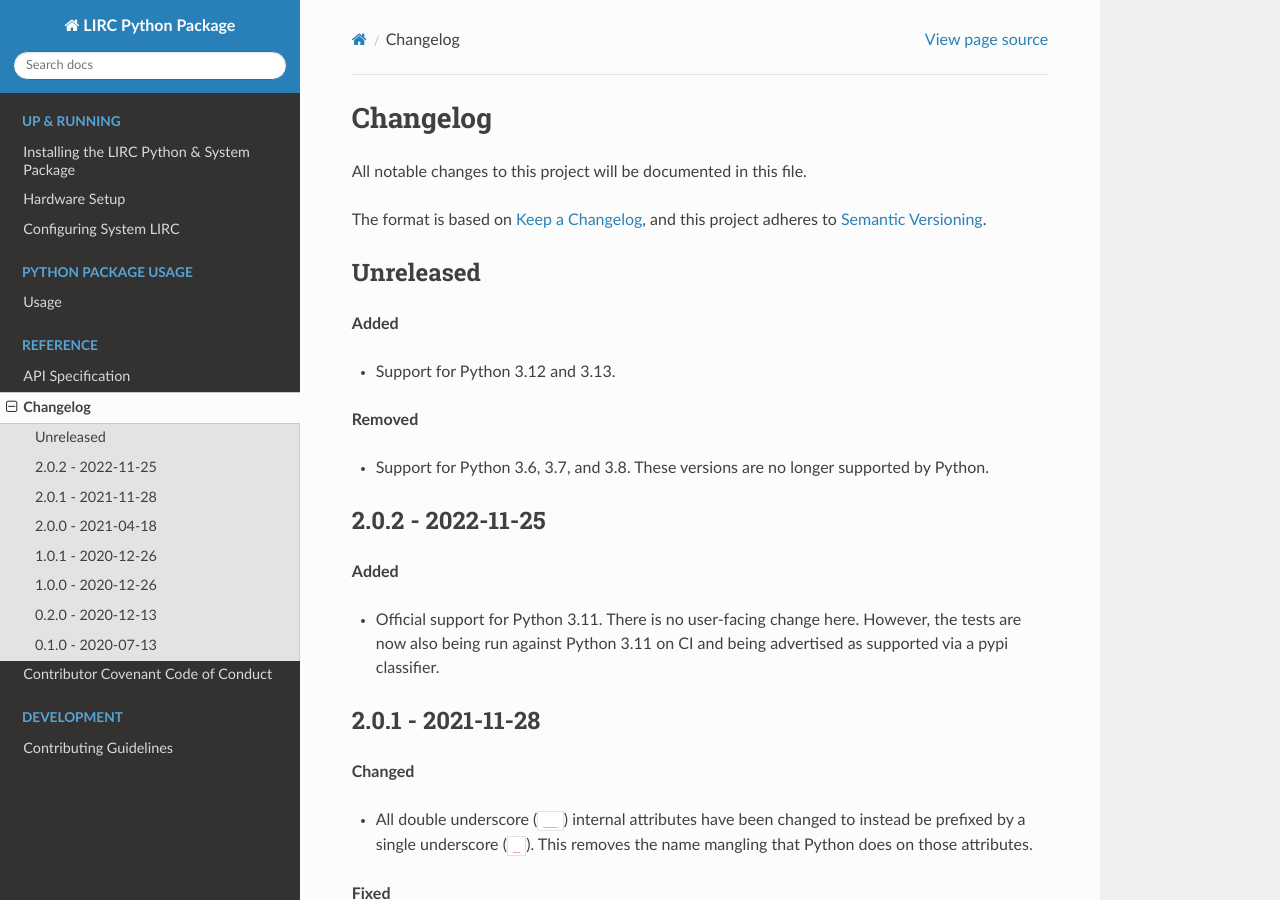
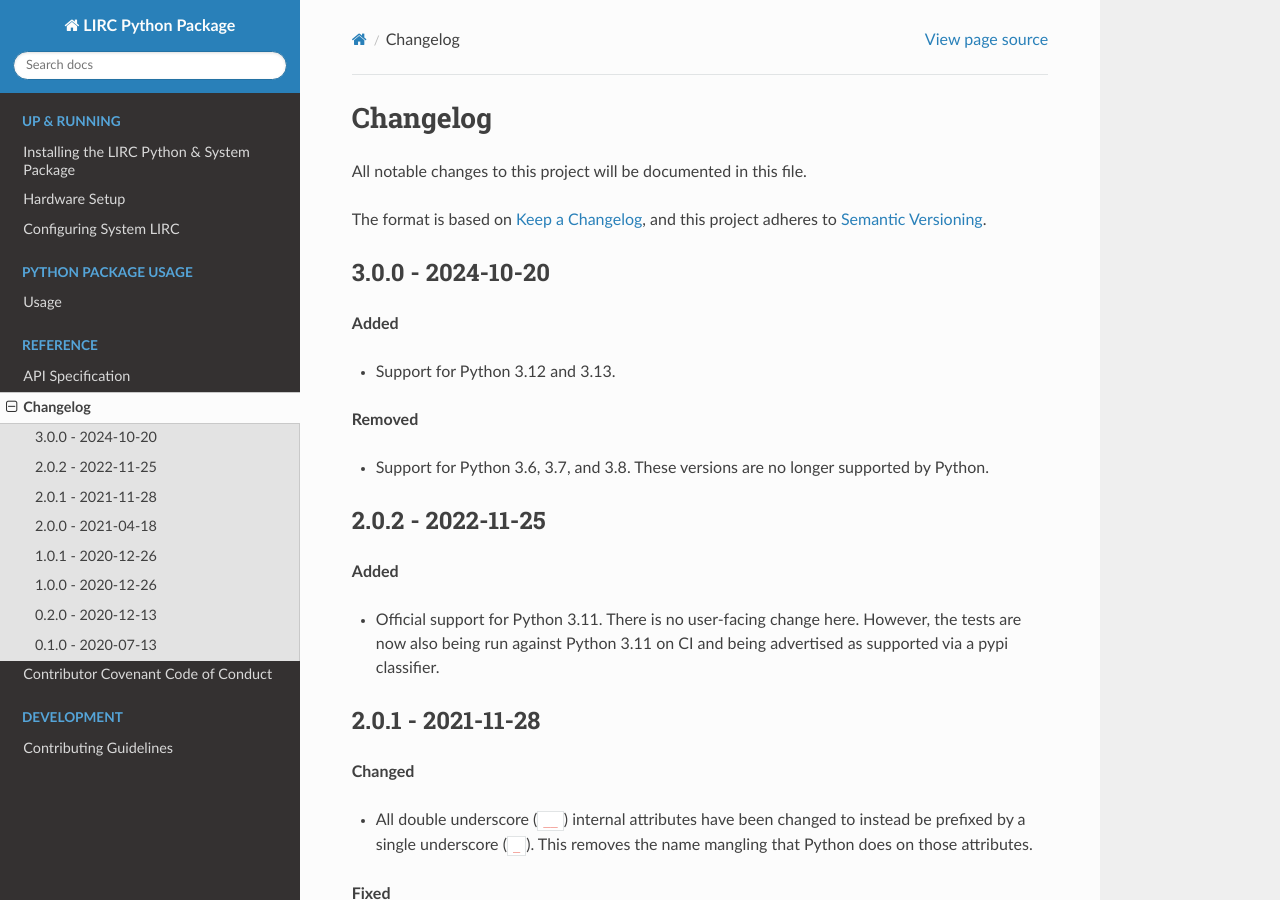
Before and after one commit to eugenetriguba/lirc, a Sphinx documentation site: the page built from docs/source/changelog.rst, in a window 1280 px wide and 900 px high. Built offline with Sphinx 7.4.7 and the Read the Docs theme 3.1.0, drawn with Linux system fonts in a browser that asks for light colours.

Commit message:
Bump version: 2.0.2 → 3.0.0

```diff
--- a/CHANGELOG.rst
+++ b/CHANGELOG.rst
@@ -7,8 +7,8 @@
 Changelog <https://keepachangelog.com/en/1.0.0/>`_, and this project
 adheres to `Semantic Versioning <https://semver.org/spec/v2.0.0.html>`_.
 
-Unreleased
-----------
+3.0.0 - 2024-10-20
+------------------
 
 **Added**
 
--- a/docs/source/conf.py
+++ b/docs/source/conf.py
@@ -23,7 +23,7 @@
 author = "Eugene Triguba"
 
 # The full version, including alpha/beta/rc tags
-release = "2.0.2"
+release = "3.0.0"
 
 
 # -- General configuration ---------------------------------------------------
--- a/lirc/__init__.py
+++ b/lirc/__init__.py
@@ -1,6 +1,6 @@
 from lirc.client import Client
 from lirc.connection.lircd_connection import LircdConnection
 
-__version__ = "2.0.2"
+__version__ = "3.0.0"
 
 __all__ = ["Client", "LircdConnection"]
--- a/pyproject.toml
+++ b/pyproject.toml
@@ -1,6 +1,6 @@
 [tool.poetry]
 name = "lirc"
-version = "2.0.2"
+version = "3.0.0"
 description = "Interact with the daemon in the Linux Infrared Remote Control package"
 authors = ["Eugene Triguba <eugenetriguba@gmail.com>"]
 license = "MIT"
```
Also changed, not shown: .bumpversion.cfg.
